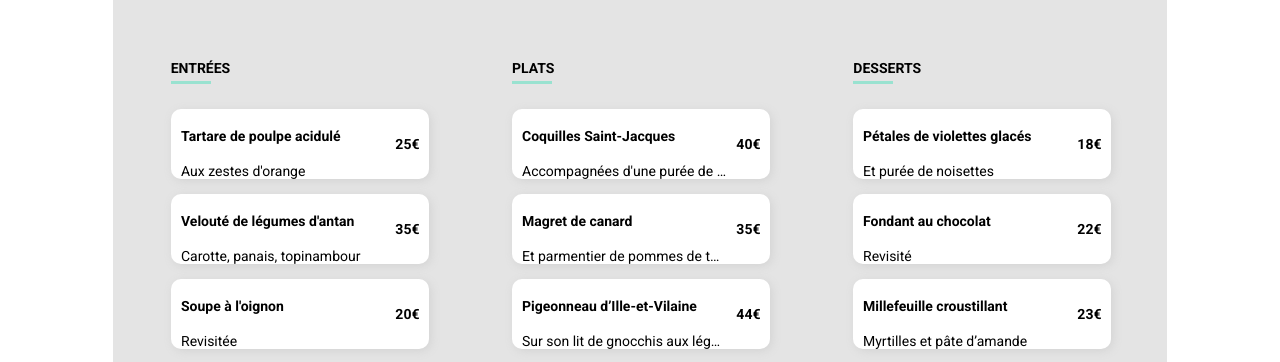
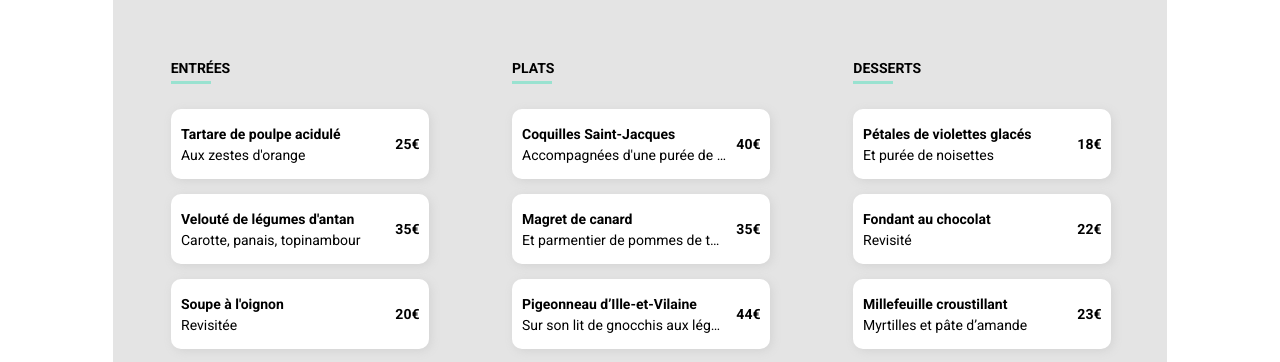
Before and after one commit to SaRvj/SatranaRavelojaona_3_13072021, a plain HTML site: page restaurants/carte_a_la_francaise.html in a window 1280 px wide. Shown: the part 438-800 px from the top of the page. Drawn offline with Linux system fonts and the light colour scheme; a web font is replaced by a local one.

Commit message:
rajout de class marginbetween2 dans reset, rajout de class pour espacement h4 et p dans les card container

```diff
--- a/restaurants/carte_a_la_francaise.html
+++ b/restaurants/carte_a_la_francaise.html
@@ -47,7 +47,7 @@
 
                     <div class="menu_card time1">
                         <div class="menu_card_text">
-                            <h4 class="menu_card_text--plus">Tartare de poulpe acidulé</h4>
+                            <h4 class="marginBetween2 menu_card_text--plus">Tartare de poulpe acidulé</h4>
                             <p class="nomarging menu_card_text--plus">Aux zestes d'orange</p>
                         </div>
                         <div class="menu_card_price">
@@ -60,7 +60,7 @@
 
                     <div class="menu_card time2">
                         <div class="menu_card_text">
-                            <h4 class="menu_card_text--plus">Velouté de légumes d'antan</h4>
+                            <h4 class="marginBetween2 menu_card_text--plus">Velouté de légumes d'antan</h4>
                             <p class="nomarging menu_card_text--plus">Carotte, panais, topinambour</p>
                         </div>
                         <div class="menu_card_price">
@@ -73,7 +73,7 @@
 
                     <div class="menu_card time3">
                         <div class="menu_card_text">
-                            <h4 class="menu_card_text--plus">Soupe à l'oignon</h4>
+                            <h4 class="marginBetween2 menu_card_text--plus">Soupe à l'oignon</h4>
                             <p class="nomarging menu_card_text--plus">Revisitée</p>
                         </div>
                         <div class="menu_card_price">
@@ -93,7 +93,7 @@
 
                     <div class="menu_card time1">
                         <div class="menu_card_text">
-                            <h4 class="menu_card_text--plus">Coquilles Saint-Jacques</h4>
+                            <h4 class="marginBetween2 menu_card_text--plus">Coquilles Saint-Jacques</h4>
                             <p class="nomarging menu_card_text--plus">Accompagnées d'une purée de panais</p>
                         </div>
                         <div class="menu_card_price">
@@ -106,7 +106,7 @@
 
                     <div class="menu_card time2">
                         <div class="menu_card_text">
-                            <h4 class="menu_card_text--plus">Magret de canard</h4>
+                            <h4 class="marginBetween2 nomarging menu_card_text--plus">Magret de canard</h4>
                             <p class="nomarging menu_card_text--plus">Et parmentier de pommes de terre</p>
                         </div>
                         <div class="menu_card_price">
@@ -119,7 +119,7 @@
 
                     <div class="menu_card time3">
                         <div class="menu_card_text">
-                            <h4 class="menu_card_text--plus">Pigeonneau d’Ille-et-Vilaine</h4>
+                            <h4 class="marginBetween2 menu_card_text--plus">Pigeonneau d’Ille-et-Vilaine</h4>
                             <p class="nomarging menu_card_text--plus">Sur son lit de gnocchis aux légumes</p>
                         </div>
                         <div class="menu_card_price">
@@ -139,7 +139,7 @@
 
                     <div class="menu_card time1">
                         <div class="menu_card_text">
-                            <h4 class="menu_card_text--plus">Pétales de violettes glacés</h4>
+                            <h4 class="marginBetween2 menu_card_text--plus">Pétales de violettes glacés</h4>
                             <p class="nomarging menu_card_text--plus">Et purée de noisettes</p>
                         </div>
                         <div class="menu_card_price">
@@ -152,7 +152,7 @@
 
                     <div class="menu_card time2">
                         <div class="menu_card_text">
-                            <h4 class="menu_card_text--plus">Fondant au chocolat</h4>
+                            <h4 class="marginBetween2 menu_card_text--plus">Fondant au chocolat</h4>
                             <p class="nomarging menu_card_text--plus">Revisité</p>
                         </div>
                         <div class="menu_card_price">
@@ -165,7 +165,7 @@
 
                     <div class="menu_card time3">
                         <div class="menu_card_text">
-                            <h4 class="menu_card_text--plus">Millefeuille croustillant</h4>
+                            <h4 class="marginBetween2 menu_card_text--plus">Millefeuille croustillant</h4>
                             <p class="nomarging menu_card_text--plus">Myrtilles et pâte d’amande</p>
                         </div>
                         <div class="menu_card_price">
--- a/sass/base/reset.scss
+++ b/sass/base/reset.scss
@@ -79,3 +79,7 @@ img{
 .nomarging{
     margin: 0;
 }
+
+.marginBetween2{
+    margin: 0px 0px 5px 0px;
+}
```
Also changed, not shown: css/style.css, 1 other file.
